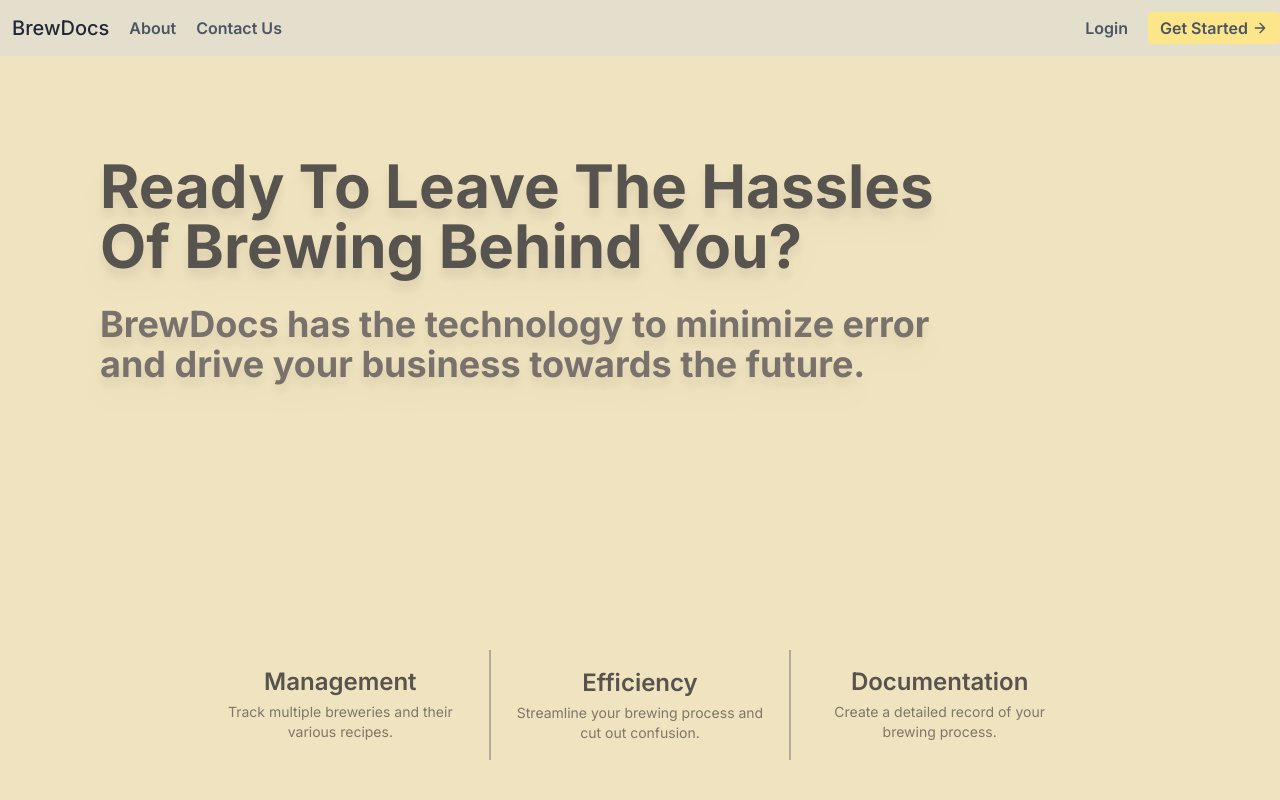
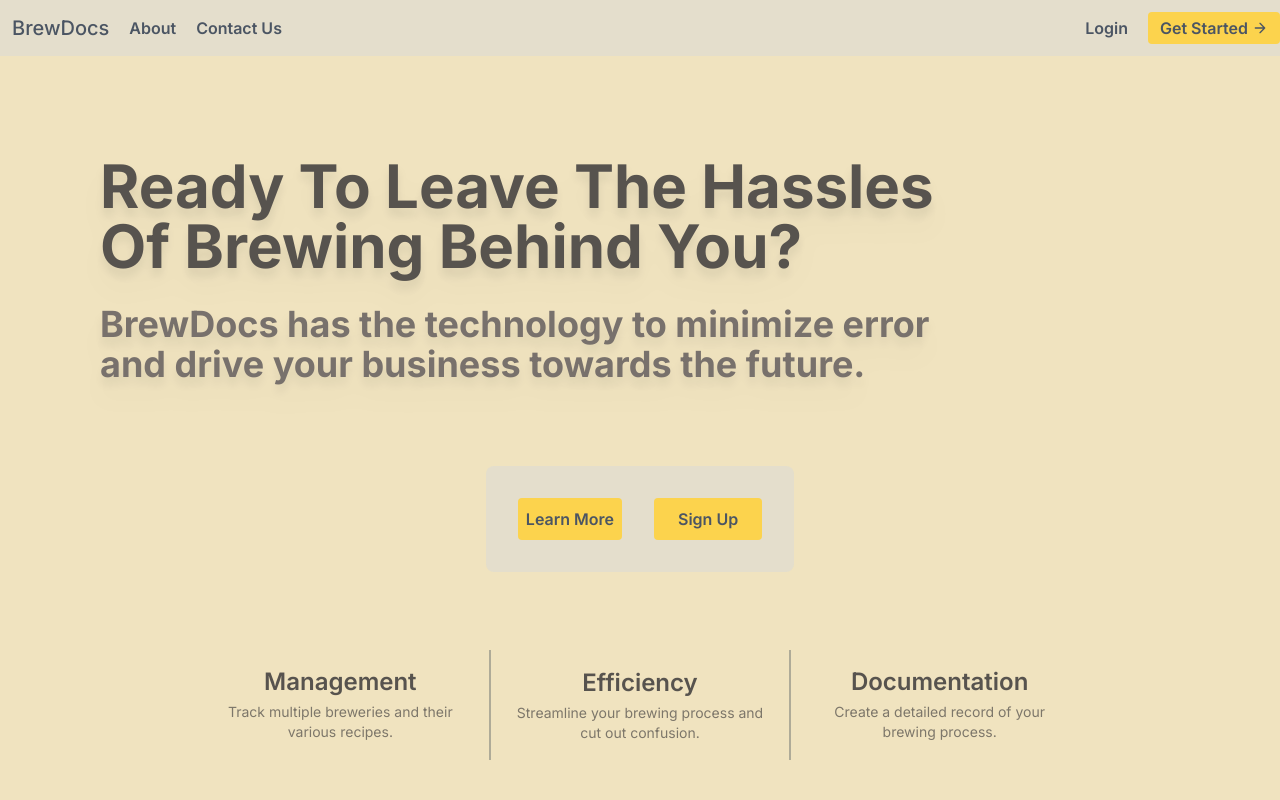
Before and after one commit to brewDOCs/BrewDOCs, a Next.js app in the folder brewdocs/: page / in a window 1280 px wide. Shown: the top 800 px of the page. Built offline with nearby package versions, Linux system fonts and the light colour scheme.

Commit message:
added buttons to middle

```diff
--- a/brewdocs/app/page.tsx
+++ b/brewdocs/app/page.tsx
@@ -12,7 +12,20 @@ export default function Home() {
         </h2>
       </div>
 
-      <div className="mb-32 grid text-center lg:max-w-4xl lg:w-full lg:mb-0 lg:grid-cols-3 lg:text-center text-stone-600">
+      <div className="flex-row m-4 p-4 bg-slate-300/35 font-semibold text-gray-600 rounded-lg">
+        <a>
+          <button className="bg-amber-300 hover:bg-amber-200 border-0 m-4 p-2 rounded">
+            Learn More
+          </button>
+        </a>
+        <a>
+          <button className=" bg-amber-300 hover:bg-amber-200 m-4 border-0 p-2 px-6 rounded">
+            Sign Up
+          </button>
+        </a>
+      </div>
+
+      <div className="mb-80 grid text-center lg:max-w-4xl lg:w-full lg:mb-0 lg:grid-cols-3 lg:text-center text-stone-600">
         <a
           href=""
           className="group border-r-2 border-gray-700/35 px-5 py-4"
--- a/brewdocs/app/ui/footer.tsx
+++ b/brewdocs/app/ui/footer.tsx
@@ -3,7 +3,7 @@ import React from "react";
 export default async function Footer() {
   return (
     <footer className="text-gray-600 body-font">
-      <div className="container px-5 py-8 mx-auto flex items-center sm:flex-row flex-col">
+      <div className="container py-6 mx-auto flex items-center sm:flex-row flex-col">
         <p className="text-sm text-gray-500 sm:ml-4 sm:pl-4 sm:border-l-2 sm:border-gray-200 sm:py-2 sm:mt-0 mt-4">
           © 2024 BrewDocs —
         </p>
--- a/brewdocs/app/ui/header.tsx
+++ b/brewdocs/app/ui/header.tsx
@@ -4,7 +4,7 @@ export default async function Header() {
   return (
     <header className="text-gray-600 body-font bg-slate-300/35 ">
       <div className="container mx-auto py-3 flex flex-wrap md:flex-row items-center">
-        <a className="flex title-font font-medium items-center text-gray-800 mb-4 md:mb-0">
+        <a className="flex title-font font-medium items-center text-gray-600 mb-4 md:mb-0">
           <span className="ml-3 text-xl">BrewDocs</span>
         </a>
         <nav className="md:mr-auto flex flex-wrap items-center font-semibold justify-center">
@@ -12,7 +12,8 @@ export default async function Header() {
           <a className="ml-5 hover:text-gray-900">Contact Us</a>
         </nav>
         <a className="mr-5 hover:text-gray-900 font-semibold">Login</a>
-        <button className="inline-flex font-semibold items-center bg-amber-200 border-0 py-1 px-3 focus:outline-none hover:bg-amber-300 rounded text-base mt-4 md:mt-0">
+        <a>
+          <button className="inline-flex font-semibold items-center bg-amber-300 border-0 py-1 px-3 focus:outline-none hover:bg-amber-200 rounded text-base mt-4 md:mt-0">
             Get Started
             <svg
               fill="none"
@@ -26,6 +27,7 @@ export default async function Header() {
               <path d="M5 12h14M12 5l7 7-7 7"></path>
             </svg>
           </button>
+        </a>
       </div>
     </header>
   );
```
Lines whose indentation alone changed are shown as unchanged.
